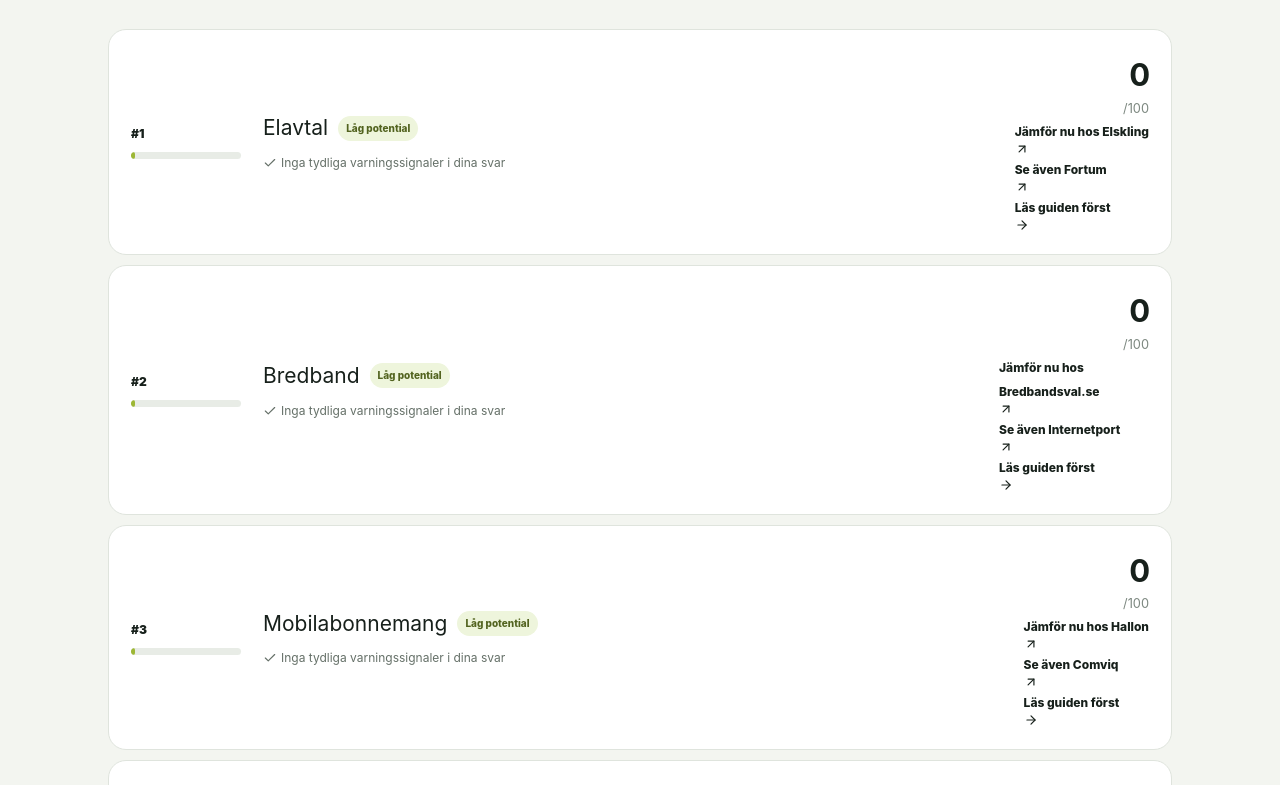
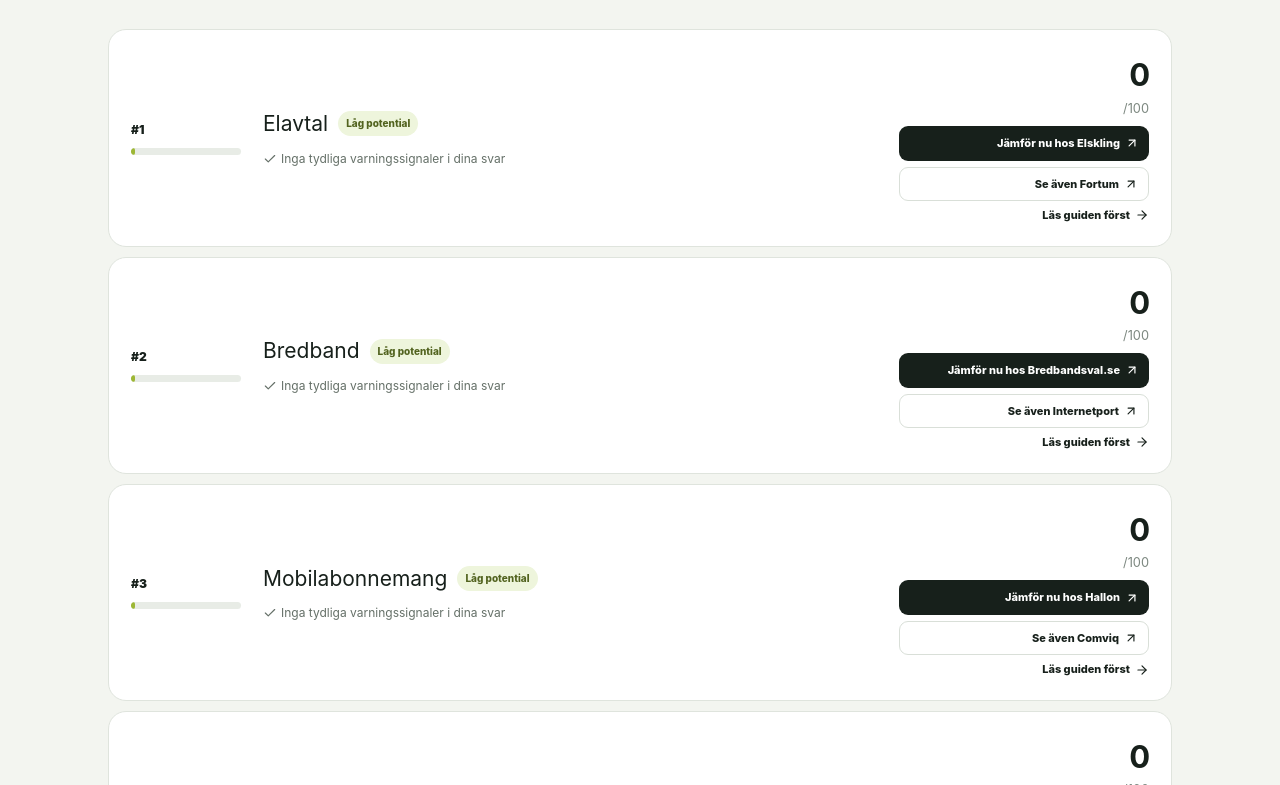
Before and after one commit to arvidlandin-cpu/sankkostnaden, a Next.js app: page /app in a window 1280 px wide. Shown: the part 1775-2560 px from the top of the page. Built offline with nearby package versions, Linux system fonts and the light colour scheme.

Commit message:
Style direct partner actions in Cost Check results

```diff
--- a/styles/App.module.css
+++ b/styles/App.module.css
@@ -339,7 +339,7 @@
 
 .ranking article {
   display: grid;
-  grid-template-columns: 110px 1fr 150px;
+  grid-template-columns: 110px 1fr 250px;
   gap: 22px;
   align-items: center;
   padding: 22px;
@@ -429,12 +429,33 @@
   color: #7d8880;
 }
 
-.resultScore a {
-  margin-top: 8px;
-  color: #17201b;
-  font-size: 12px;
-  font-weight: 850;
-  text-decoration: none;
+.resultActions{
+  display:grid;
+  gap:6px;
+  width:100%;
+  margin-top:8px;
+}
+.resultActions a{
+  display:flex;
+  align-items:center;
+  justify-content:flex-end;
+  gap:5px;
+  color:#17201b;
+  font-size:11px;
+  font-weight:850;
+  text-decoration:none;
+}
+.resultActions a:first-child{
+  padding:9px 10px;
+  border-radius:9px;
+  background:#17201b;
+  color:#fff;
+}
+.resultActions a:nth-child(2){
+  padding:8px 10px;
+  border:1px solid #d9dfd8;
+  border-radius:9px;
+  background:#fff;
 }
 
 .explain {
@@ -533,9 +554,11 @@
     gap: 3px;
   }
 
-  .resultScore a {
-    justify-self: end;
+  .resultActions{
+    grid-column:1 / -1;
+    margin-top:5px;
   }
+  .resultActions a{justify-content:flex-start}
 
   .resultBody > div {
     align-items: flex-start;
```
